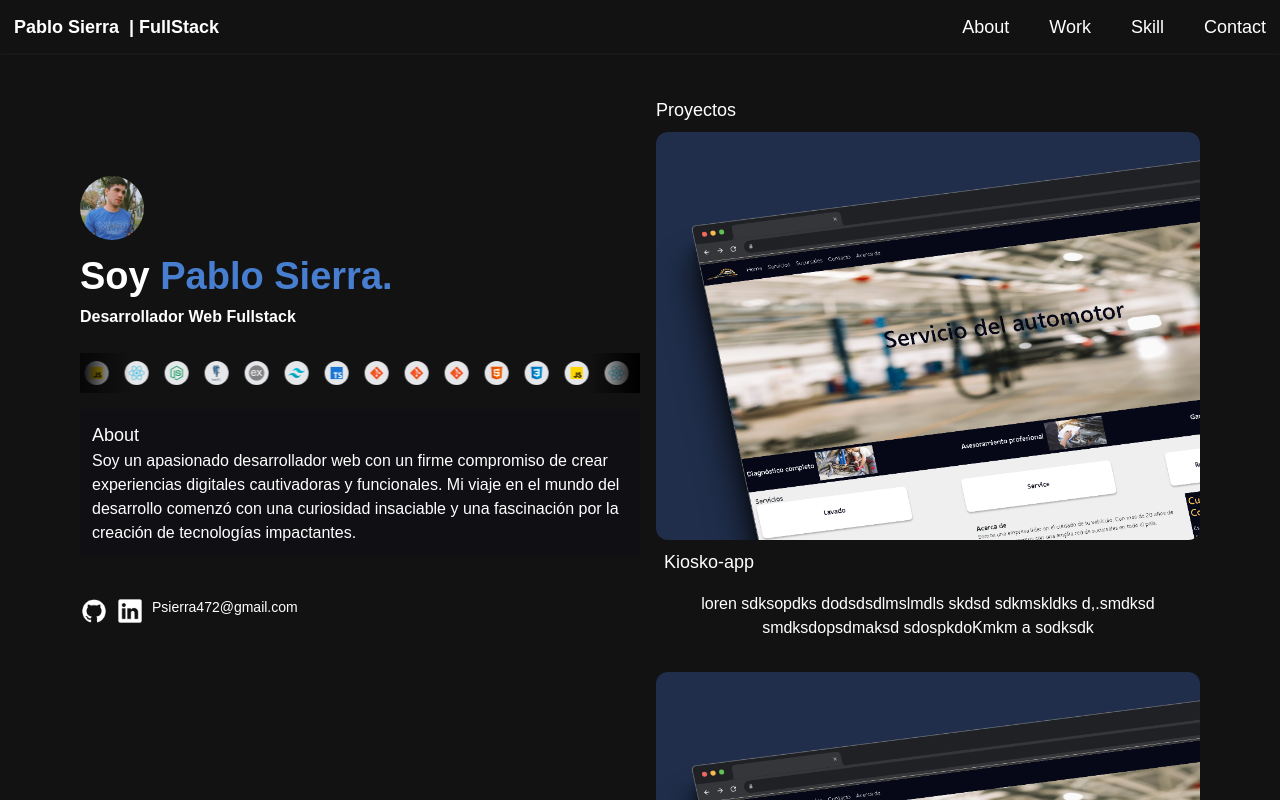
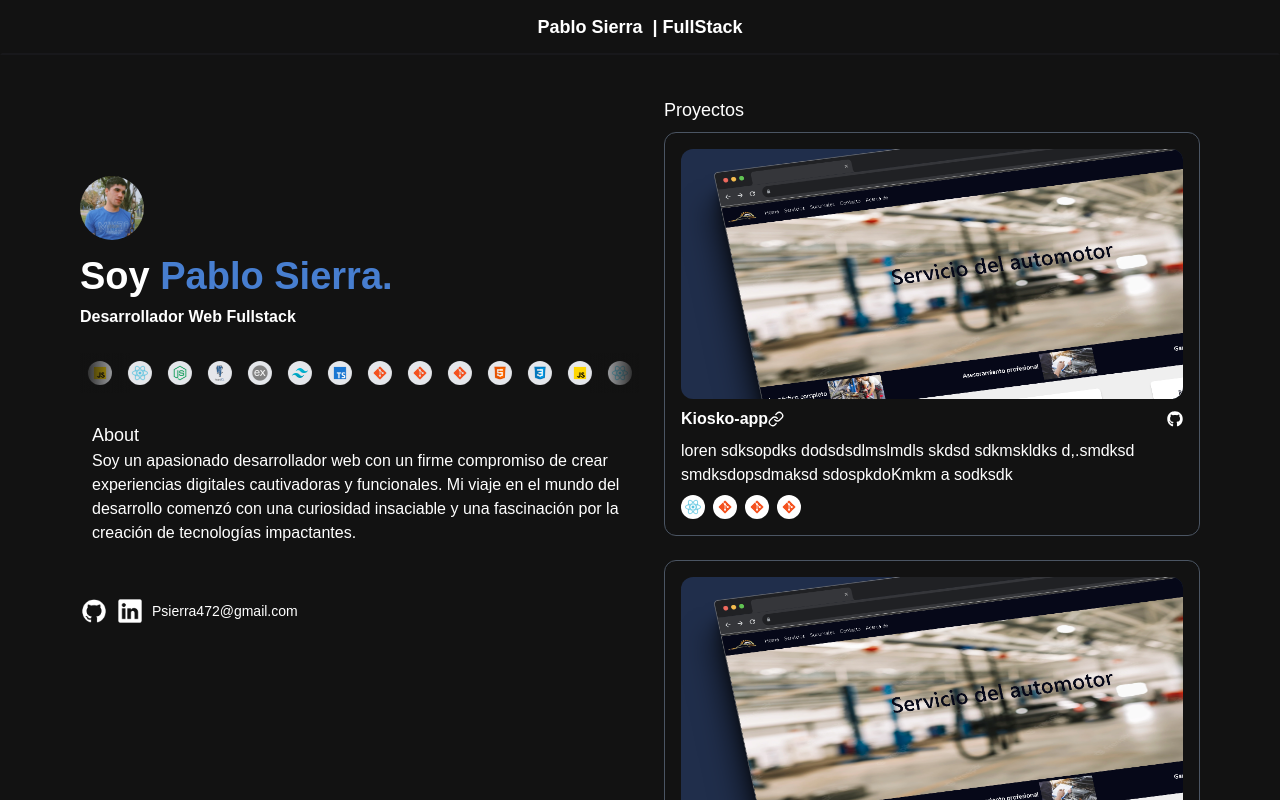
Before and after one commit to psierra-dev/portafolio, a React (Vite) app: page / in a window 1280 px wide. Shown: the top 800 px of the page. Built offline with nearby package versions, Linux system fonts and the light colour scheme.

Commit message:
demo prueba

```diff
--- a/package.json
+++ b/package.json
@@ -16,6 +16,7 @@
     "maath": "^0.5.3",
     "react": "^18.2.0",
     "react-dom": "^18.2.0",
+    "react-icons": "^5.0.1",
     "react-router-dom": "^6.9.0",
     "react-vertical-timeline-component": "^3.6.0",
     "three": "^0.150.1"
--- a/src/App.jsx
+++ b/src/App.jsx
@@ -1,4 +1,3 @@
-import { useState } from "react";
 import { BrowserRouter } from "react-router-dom";
 import Navbar from "./components/Navbar";
 import Hero from "./components/Hero";
@@ -14,15 +13,15 @@ function App() {
     <BrowserRouter>
       <div className="relative z-0 bg-primary">
         <Navbar />
-        <section className="mx-auto min-h-screen px-3 md:px-12 max-w-screen-xl lg:px-20">
-          <div className="lg:flex lg:justify-between lg:gap-4 ">
+        <main className="mx-auto min-h-screen px-3 md:px-12 max-w-screen-xl lg:px-20">
+          <div className="lg:flex lg:justify-between lg:gap-6 ">
             <section className="lg:sticky lg:top-0 pt-16 md:pt-20  md:py-20 lg:flex lg:flex-col lg:justify-between lg:max-h-screen lg:w-1/2 lg:py-24">
               <div className=" flex flex-col h-full justify-center">
                 <Hero />
 
                 <Skill technologies={technologies} />
                 <About />
-                <ul className="flex gap-2 mt-10 ">
+                <ul className="flex items-center gap-2 mt-10 ">
                   {img.iconRed.map((icon) => (
                     <li>
                       <img src={icon} alt="" className="w-7 h-7" />
@@ -33,13 +32,15 @@ function App() {
               </div>
             </section>
 
-            <main className="flex flex-col pt-24 lg:w-1/2 lg:py-24">
+            <section className="flex flex-col pt-24 lg:w-1/2 lg:py-24">
               <Project />
+            </section>
+          </div>
+        </main>
 
-              <Contact />
-            </main>
-          </div>
-        </section>
+        <footer className="p-2 md:hidden">
+          <small>Pablo Sierra</small>
+        </footer>
       </div>
     </BrowserRouter>
   );
--- a/src/components/About.jsx
+++ b/src/components/About.jsx
@@ -1,64 +1,18 @@
 import React from "react";
-import { motion } from "framer-motion";
 
 const About = () => {
   return (
-    <motion.div id="about" className="w-full mt-4 bg-[#100F14] p-3 rounded-md">
+    <div id="about" className="w-full mt-4 p-3 rounded-md">
       <h2 className="text-lg text-white">About</h2>
 
-      <motion.p
-        variants={fadeIn("", "", 0.1, 1)}
-        initial="hidden"
-        whileInView="show"
-        viewport={{ once: false, amount: 0.25 }}
-        className="text-white text-md"
-      >
+      <p>
         Soy un apasionado desarrollador web con un firme compromiso de crear
         experiencias digitales cautivadoras y funcionales. Mi viaje en el mundo
         del desarrollo comenzó con una curiosidad insaciable y una fascinación
         por la creación de tecnologías impactantes.
-      </motion.p>
-    </motion.div>
+      </p>
+    </div>
   );
 };
 
 export default About;
-
-const textVariant = (delay) => {
-  return {
-    hidden: {
-      x: -50,
-      opacity: 0,
-    },
-    show: {
-      x: 0,
-      opacity: 1,
-      transition: {
-        type: "spring",
-        duration: 1.25,
-        delay: 0.2,
-      },
-    },
-  };
-};
-
-export const fadeIn = (direction, type, delay, duration) => {
-  return {
-    hidden: {
-      x: direction === "left" ? 100 : direction === "right" ? -100 : 0,
-      y: direction === "up" ? 100 : direction === "down" ? -100 : 0,
-      opacity: 0,
-    },
-    show: {
-      x: 0,
-      y: 0,
-      opacity: 1,
-      transition: {
-        type: type,
-        delay: delay,
-        duration: duration,
-        ease: "easeOut",
-      },
-    },
-  };
-};
--- a/src/components/Hero.jsx
+++ b/src/components/Hero.jsx
@@ -1,8 +1,4 @@
 import React from "react";
-import { styles } from "../style";
-
-import Skill from "./Skill";
-import { technologies } from "../constans";
 import perfil from "../assets/perfil.jpeg";
 const Hero = () => {
   return (
@@ -11,7 +7,7 @@ const Hero = () => {
         <img src={perfil} alt="" className=" w-16 rounded-full" />
 
         <div className=" mt-2">
-          <h1 className="text-[38px] font-bold text-opacity-10">
+          <h1 className="text-[32px] sm:text-[38px] font-bold text-opacity-10">
             Soy <span className=" text-secondary">Pablo Sierra.</span>
           </h1>
           <h3 className=" text-md font-semibold ">
--- a/src/components/Navbar.jsx
+++ b/src/components/Navbar.jsx
@@ -1,28 +1,15 @@
-import React, { useEffect, useState } from "react";
+import React, { useState } from "react";
 import { Link } from "react-router-dom";
 import { navLinks } from "../constans";
-import { img } from "../assets";
-const { menu, close } = img.icon;
 
+import { MdOutlineMenu, MdClose } from "react-icons/md";
 const Navbar = () => {
-  const [scrolled, setScrolled] = useState(false);
   const [active, setActive] = useState("");
   const [toggle, setToggle] = useState(false);
 
-  useEffect(() => {
-    const handleScroll = () => {
-      const scrollTop = window.scrollY;
-      scrollTop > 100 ? setScrolled(true) : setScrolled(false);
-    };
-
-    window.addEventListener("scroll", handleScroll);
-
-    return () => window.removeEventListener("scroll", handleScroll);
-  }, []);
-
   return (
-    <header className="w-full flex items-center p-3 fixed top-0 z-20 border-2  bg-primary   border-primary border-b-zinc-900">
-      <div className="w-full  max-w-screen-xl m-auto flex justify-between items-center">
+    <header className="w-full flex items-center py-3 md:px-12 lg:px-20 fixed top-0 z-20 border-2  bg-primary   border-primary border-b-zinc-900">
+      <div className="mx-auto max-w-screen-xl w-full   flex justify-between md:justify-center items-center">
         <Link
           to="/"
           className="flex items-center gap-2"
@@ -37,7 +24,7 @@ const Navbar = () => {
           </p>
         </Link>
 
-        <ul className="list-none hidden md:flex flex-row gap-10">
+        {/* <ul className="list-none hidden md:flex flex-row gap-10">
           {navLinks.map((n) => (
             <li
               key={n.id}
@@ -50,31 +37,24 @@ const Navbar = () => {
             </li>
           ))}
         </ul>
+            */}
+        <div className="md:hidden relative">
+          <button
+            className="text-white text-xl cursor-pointer"
+            onClick={() => setToggle(!toggle)}
+          >
+            {!toggle ? <MdOutlineMenu /> : <MdClose />}
+          </button>
 
-        <div className="md:hidden flex flex-1 justify-end items-center">
-          <img
-            src={toggle ? close : menu}
-            alt="menu"
-            className="w-[28px] h-[28px] object-contain bg-white"
-            onClick={() => setToggle(!toggle)}
-          />
-
-          <nav
-            className={`${
-              !toggle ? "hidden" : "flex"
-            } p-6 bg-black flex flex-row border border-black border-l-secondary justify-center black-gradient absolute top-0 right-0 w-1/2 h-screen max-h-[900px] max-w-[500px] z-10`}
-          >
-            <img
-              src={toggle ? close : menu}
-              alt="menu"
-              className="absolute top-2 right-2 w-[28px] h-[28px] object-contain bg-white "
-              onClick={() => setToggle(!toggle)}
-            />
-            <ul className="list-none flex  items-start flex-1 flex-col gap-4 my-7">
+          {toggle && (
+            <div className="fixed  right-0 left-0  bottom-0 top-[54px] flex justify-end bg-[#141414bf] z-40">
+              <div className="w-fit px-4 bg-primary">
+                <nav className={` `}>
+                  <ul className="list-none flex   flex-1 flex-col gap-4 my-7">
                     {navLinks.map((nav) => (
                       <li
                         key={nav.id}
-                  className={`font-poppins font-medium cursor-pointer text-lg hover:text-secondary ${
+                        className={`font-poppins cursor-pointer text-sm md:text-md font-normal md:font-semibold hover:text-secondary ${
                           active === nav.title ? "text-secondary" : "text-white"
                         }`}
                         onClick={() => {
@@ -89,6 +69,9 @@ const Navbar = () => {
                 </nav>
               </div>
             </div>
+          )}
+        </div>
+      </div>
     </header>
   );
 };
--- a/src/components/Project.jsx
+++ b/src/components/Project.jsx
@@ -1,28 +1,52 @@
 import React from "react";
 import { Link } from "react-router-dom";
-import { motion } from "framer-motion";
-import Skill from "./Skill";
-import { projects, technologies } from "../constans";
-import github from "../assets/github.png";
+
+import { projects } from "../constans";
+
+import { FiLink } from "react-icons/fi";
+import { FaGithub } from "react-icons/fa";
 
 const CardProject = ({ project }) => {
   return (
-    <div className="relative text-center   rounded-xl  hover:bg-slate-600 gap-3">
-      <div className="w-full h-auto bg-[#202E4B] rounded-xl">
+    <div className="relative rounded-xl p-4 border-[1px] border-gray-600  gap-3">
+      <div className="w-full h-[200px] md:h-[250px]  bg-[#202E4B] rounded-xl">
         <img
-          className="w-full h-auto rounded-xl"
+          className="w-full h-full rounded-xl object-cover"
           src={project?.img}
-          alt=""
+          alt="image of project"
           width="384"
           height="512"
         />
       </div>
 
-      <div className="flex w-full p-2">
-        <h2 className="text-lg m-0 w-fit">{project?.nombre}</h2>
+      <div className="flex justify-between items-center w-full my-2">
+        <Link>
+          <div className="flex items-center hover:text-secondary">
+            <h2 className="text-md font-semibold m-0 w-fit">
+              {project?.nombre}
+            </h2>
+            <span className="">
+              <FiLink />
+            </span>
+          </div>
+        </Link>
+
+        <Link>
+          <span className="hover:text-secondary text-md">
+            <FaGithub />
+          </span>
+        </Link>
       </div>
-      <div className="p-2">
+      <div className="">
         <p className="text-md font-medium">{project?.descripcion}</p>
+      </div>
+
+      <div className="flex gap-2 mt-2">
+        {project.technologies.map((t) => (
+          <div className="w-6 h-6 bg-white rounded-full p-1">
+            <img className="w-full h-full" src={t.icon} alt="tech" />
+          </div>
+        ))}
       </div>
     </div>
   );
@@ -34,15 +58,9 @@ const Project = () => {
       <h2 className="text-lg text-white mb-2">Proyectos</h2>
       <ul className="flex flex-col md:grid md:grid-cols-2 lg:flex lg:flex-col gap-6">
         {projects?.map((project) => (
-          <motion.li
-            className=""
-            variants={textVariant()}
-            initial="hidden"
-            whileInView="show"
-            viewport={{ once: false, amount: 0.25 }}
-          >
+          <li className="">
             <CardProject project={project} />
-          </motion.li>
+          </li>
         ))}
       </ul>
     </div>
@@ -50,20 +68,3 @@ const Project = () => {
 };
 
 export default Project;
-const textVariant = (delay) => {
-  return {
-    hidden: {
-      x: -50,
-      opacity: 0,
-    },
-    show: {
-      x: 0,
-      opacity: 1,
-      transition: {
-        type: "spring",
-        duration: 1.25,
-        delay: 0.2,
-      },
-    },
-  };
-};
--- /dev/null
+++ b/src/components/StatusBar.jsx
@@ -0,0 +1,14 @@
+import React, { useEffect, useState } from "react";
+import useOnlineStatus from "../hooks/useOnlineStatus";
+
+const StatusBar = () => {
+  const { isOnline } = useOnlineStatus();
+
+  return (
+    <div>
+      <span className="text-gray-200">{isOnline ? "online" : "offline"}</span>
+    </div>
+  );
+};
+
+export default StatusBar;
--- a/src/constans/index.js
+++ b/src/constans/index.js
@@ -18,19 +18,19 @@ const { perfil } = projectsImg;
 export const navLinks = [
   {
     id: "about",
-    title: "About",
+    title: "Acerca",
   },
   {
     id: "work",
-    title: "Work",
+    title: "Proyectos",
   },
   {
     id: "skill",
-    title: "Skill",
+    title: "Habilidades",
   },
   {
     id: "contact",
-    title: "Contact",
+    title: "Contacto",
   },
 ];
 
--- /dev/null
+++ b/src/hooks/useCounter.jsx
@@ -0,0 +1,10 @@
+import { useState } from "react";
+import { useInterval } from "./useInterval.jsx";
+
+export function useCounter(delay) {
+  const [count, setCount] = useState(0);
+  useInterval(() => {
+    setCount((c) => c + 1);
+  }, delay);
+  return count;
+}
--- /dev/null
+++ b/src/hooks/useInterval.jsx
@@ -0,0 +1,16 @@
+import { useEffect } from "react";
+import { experimental_useEffectEvent as useEffectEvent } from "react";
+
+export function useInterval(callback, delay) {
+  //const onTick = useEffectEvent(callback);
+
+  useEffect(() => {
+    console.log("✅ Configurar un intervalo con retraso ", delay);
+    set;
+    const id = setInterval(callback, delay);
+    return () => {
+      console.log("❌ Borrar un intervalo con retraso ", delay);
+      clearInterval(id);
+    };
+  }, [delay]);
+}
--- /dev/null
+++ b/src/hooks/useOnlineStatus.jsx
@@ -0,0 +1,21 @@
+import { useSyncExternalStore } from "react";
+
+function subscribe(callback) {
+  window.addEventListener("online", callback);
+  window.addEventListener("offline", callback);
+
+  return () => {
+    window.removeEventListener("online", callback);
+    window.removeEventListener("offline", callback);
+  };
+}
+
+const useOnlineStatus = () => {
+  return useSyncExternalStore(
+    subscribe,
+    () => navigator.onLine,
+    () => true
+  );
+};
+
+export default useOnlineStatus;
--- a/src/index.css
+++ b/src/index.css
@@ -44,10 +44,10 @@
 
 .container-slide:before {
   left: 0;
-  background: linear-gradient(to left, rgba(255, 255, 255, 0), rgb(7, 7, 7));
+  background: linear-gradient(to left, rgba(255, 255, 255, 0), rgb(18, 18, 18));
 }
 
 .container-slide:after {
   right: 0;
-  background: linear-gradient(to right, rgba(255, 255, 255, 0), rgb(0, 0, 0));
+  background: linear-gradient(to right, rgba(255, 255, 255, 0), rgb(18, 18, 18));
 }
```
Also changed, not shown: 1 other file (tests, documents, lock files or other folders). Lines whose indentation alone changed are shown as unchanged.
